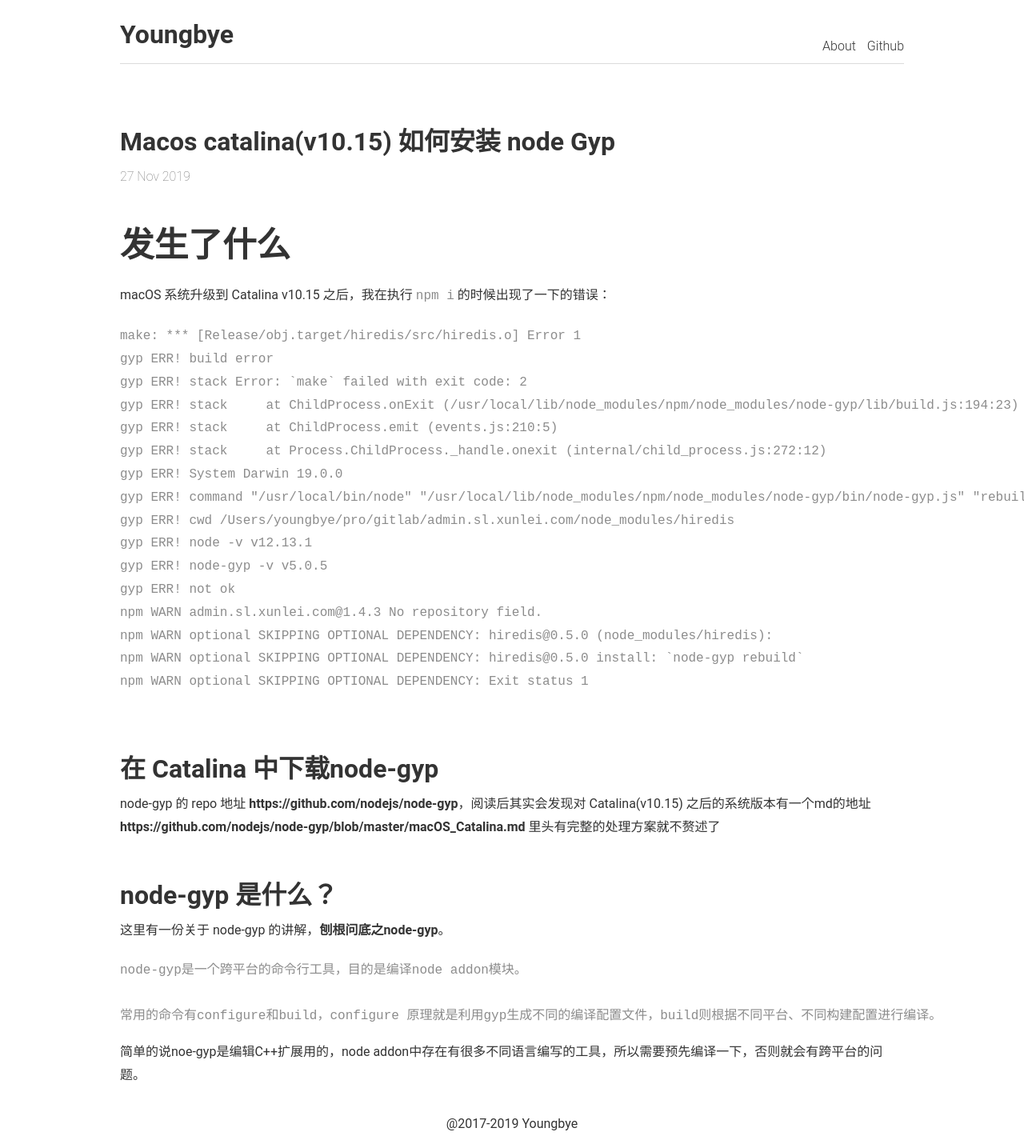
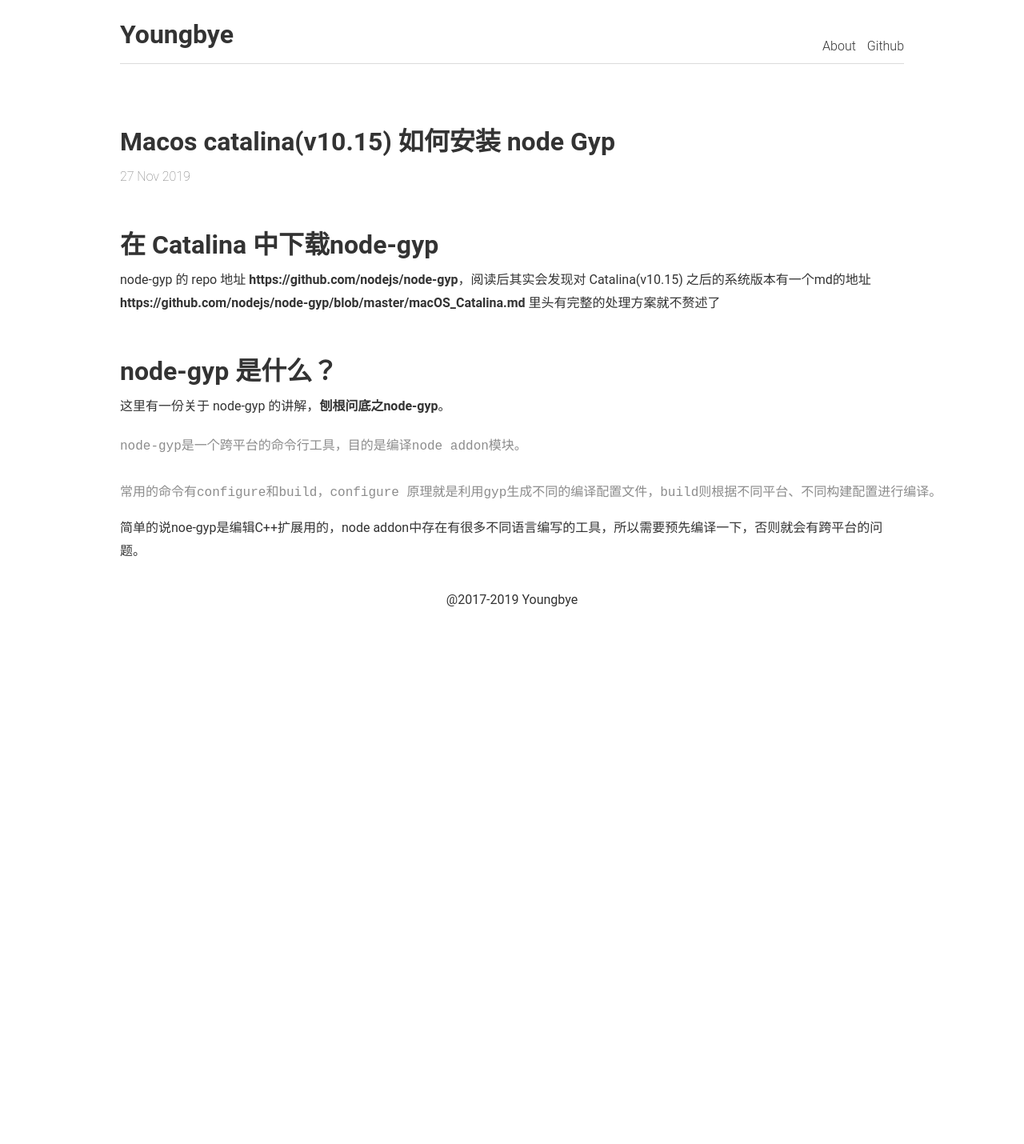
Before and after one commit to kidbai/kidbai.github.io, a Jekyll site: the page built from _posts/2019-11-27-macOS Catalina(v10.15) 如何安装 node-gyp.md, in a window 1280 px wide. Shown: the whole page at 80% size. Built offline with Jekyll 4.4.1, drawn with Linux system fonts in a browser that asks for light colours; after the commit the page ends 900 px from its top, so only the background shows below that.

Commit message:
feat(post): update post content

````diff
--- a/_posts/2019-11-27-macOS Catalina(v10.15) 如何安装 node-gyp.md
+++ b/_posts/2019-11-27-macOS Catalina(v10.15) 如何安装 node-gyp.md
@@ -1,27 +1,3 @@
-# 发生了什么
-
-macOS 系统升级到 Catalina v10.15 之后，我在执行 `npm i` 的时候出现了一下的错误：
-
-```
-make: *** [Release/obj.target/hiredis/src/hiredis.o] Error 1
-gyp ERR! build error
-gyp ERR! stack Error: `make` failed with exit code: 2
-gyp ERR! stack     at ChildProcess.onExit (/usr/local/lib/node_modules/npm/node_modules/node-gyp/lib/build.js:194:23)
-gyp ERR! stack     at ChildProcess.emit (events.js:210:5)
-gyp ERR! stack     at Process.ChildProcess._handle.onexit (internal/child_process.js:272:12)
-gyp ERR! System Darwin 19.0.0
-gyp ERR! command "/usr/local/bin/node" "/usr/local/lib/node_modules/npm/node_modules/node-gyp/bin/node-gyp.js" "rebuild"
-gyp ERR! cwd /Users/youngbye/pro/gitlab/admin.sl.xunlei.com/node_modules/hiredis
-gyp ERR! node -v v12.13.1
-gyp ERR! node-gyp -v v5.0.5
-gyp ERR! not ok
-npm WARN admin.sl.xunlei.com@1.4.3 No repository field.
-npm WARN optional SKIPPING OPTIONAL DEPENDENCY: hiredis@0.5.0 (node_modules/hiredis):
-npm WARN optional SKIPPING OPTIONAL DEPENDENCY: hiredis@0.5.0 install: `node-gyp rebuild`
-npm WARN optional SKIPPING OPTIONAL DEPENDENCY: Exit status 1
-
-```
-
 ## 在 Catalina 中下载node-gyp
 
 node-gyp 的 repo 地址 [https://github.com/nodejs/node-gyp](https://github.com/nodejs/node-gyp)，阅读后其实会发现对 Catalina(v10.15) 之后的系统版本有一个md的地址 [https://github.com/nodejs/node-gyp/blob/master/macOS_Catalina.md](https://github.com/nodejs/node-gyp/blob/master/macOS_Catalina.md) 里头有完整的处理方案就不赘述了
````
